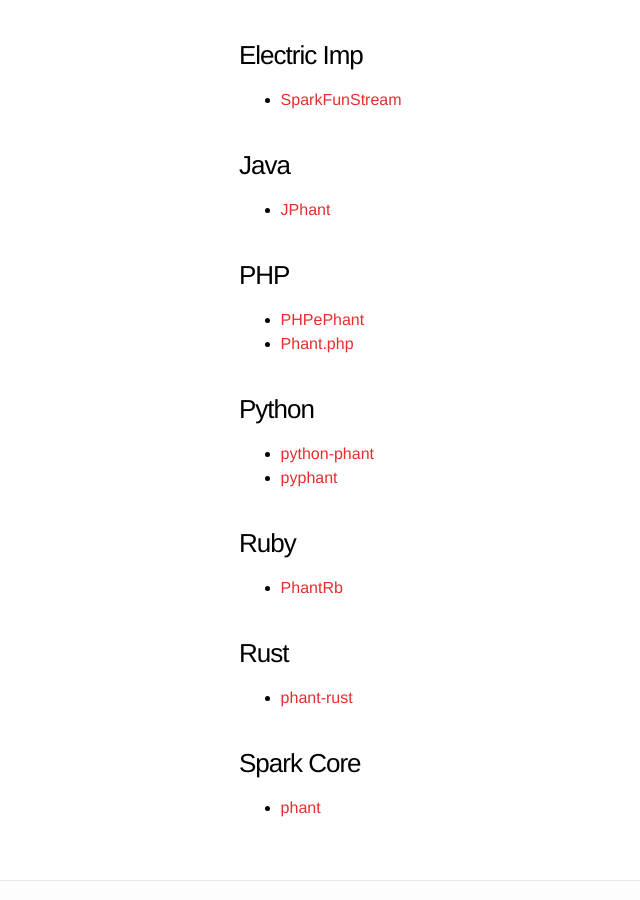
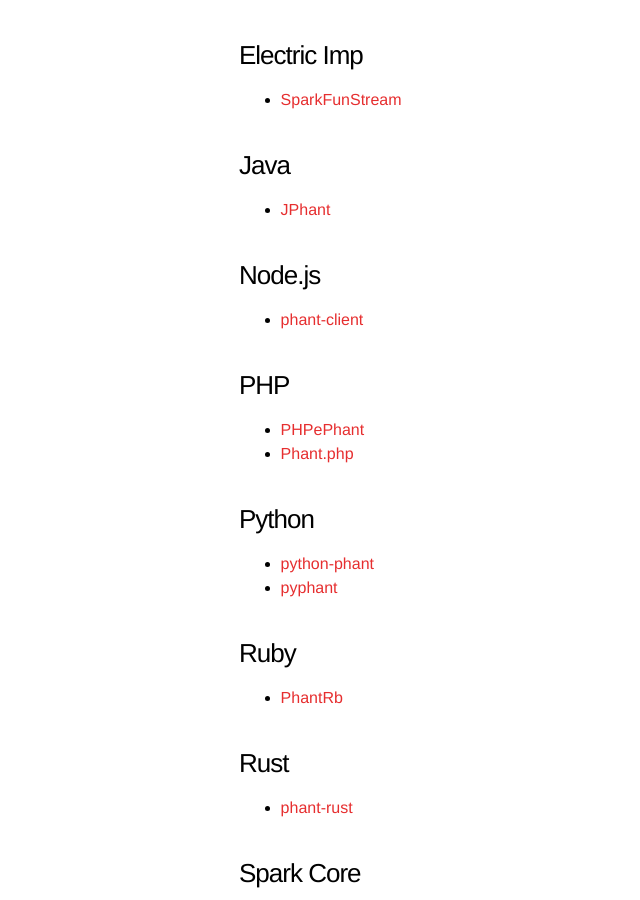
Before and after one commit to sparkfun/phant-docs, a Jekyll site: the page built from libraries.md, in a window 1280 px wide and 900 px high, scrolled down 622 px. Shown: the whole window, without its empty margins (1-641 px from the left). Built offline with Jekyll 4.4.1, drawn with Linux system fonts in a browser that asks for light colours.

Commit message:
adds node.js client to libraries
Fixes sparkfun/phant#105

```diff
--- a/libraries.md
+++ b/libraries.md
@@ -33,6 +33,10 @@ Phant compatible HTTP requests.
 
 * [JPhant](https://github.com/JPhant/JPhant_Java_Based_Phant_Library)
 
+### Node.js
+
+* [phant-client](https://www.npmjs.org/package/phant-client)
+
 ### PHP
 
 * [PHPePhant](https://github.com/hailspuds/PHPePhant)
```
